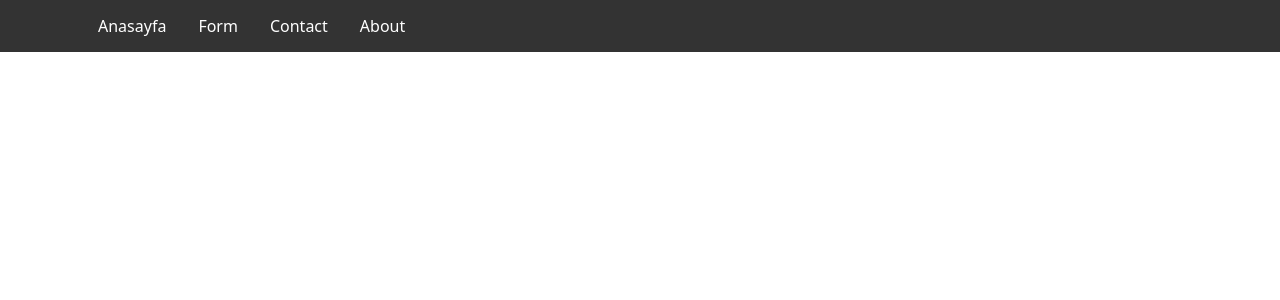
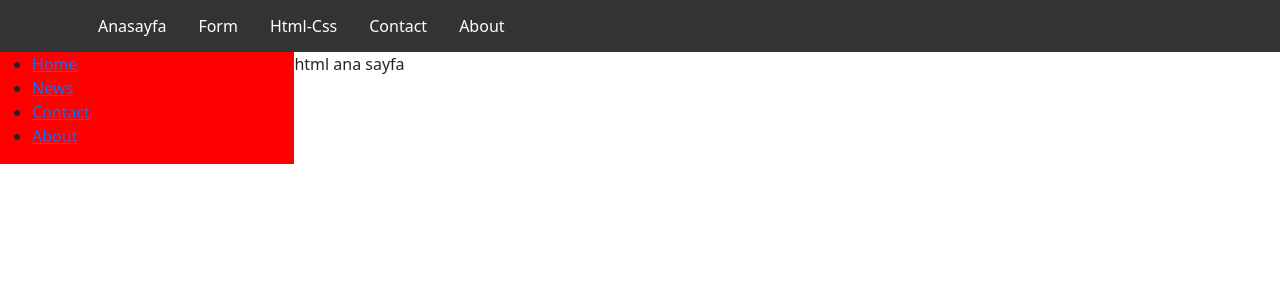
Before and after one commit to mahmali/html-css-ex, a Vue app in the folder html-css/: page /html in a window 1280 px wide. Shown: the top 300 px of the page. Built offline with nearby package versions, Linux system fonts and the light colour scheme.

Commit message:
new page add

```diff
--- a/html-css/src/components/Header.vue
+++ b/html-css/src/components/Header.vue
@@ -11,6 +11,9 @@
                 </li>
                 <li>
                     <router-link to="/form" tag="a" class="link">Form</router-link>
+                </li>
+                <li>
+                    <router-link to="/html" tag="a" class="link">Html-Css</router-link>
                 </li>
                 <li><a href="contact.asp">Contact</a></li>
                 <li><a href="about.asp">About</a></li>
--- a/html-css/src/router/index.js
+++ b/html-css/src/router/index.js
@@ -2,6 +2,7 @@ import Vue from 'vue'
 import VueRouter from 'vue-router'
 import HomeView from '../views/HomeView.vue'
 import FormView from '../views/FormView.vue'
+import Html from '../views/html.vue'
 
 Vue.use(VueRouter)
 
@@ -26,6 +27,11 @@ const router = new VueRouter({
       path: '/form',
       name: 'Form',
       component: FormView
+    },
+    {
+      path: '/html',
+      name: 'Html-Css',
+      component: Html
     }
   ]
 })
--- /dev/null
+++ b/html-css/src/views/html.vue
@@ -0,0 +1,37 @@
+<script setup>
+
+</script>
+
+<template>
+    <div class="wrap">
+            <nav>
+                    <ul>
+                        <li><a href="#home">Home</a></li>
+                        <li><a href="#news">News</a></li>
+                        <li><a href="#contact">Contact</a></li>
+                        <li><a href="#about">About</a></li>
+                    </ul>
+            </nav>
+            <div>
+                html ana sayfa
+                <router-view></router-view>
+
+            </div>
+
+        </div>
+</template>
+
+<style scoped>
+.wrap{
+    display: flex;
+}
+
+nav{
+    display: flex;
+    width: 23%;
+    background-color: red;
+}
+template{
+    display: flex;
+}
+</style>
```
Also changed, not shown: html-css/src/components/html/box-sizing.vue (added, +13 -0 lines), html-css/src/App.vue (line endings or trailing spaces).
